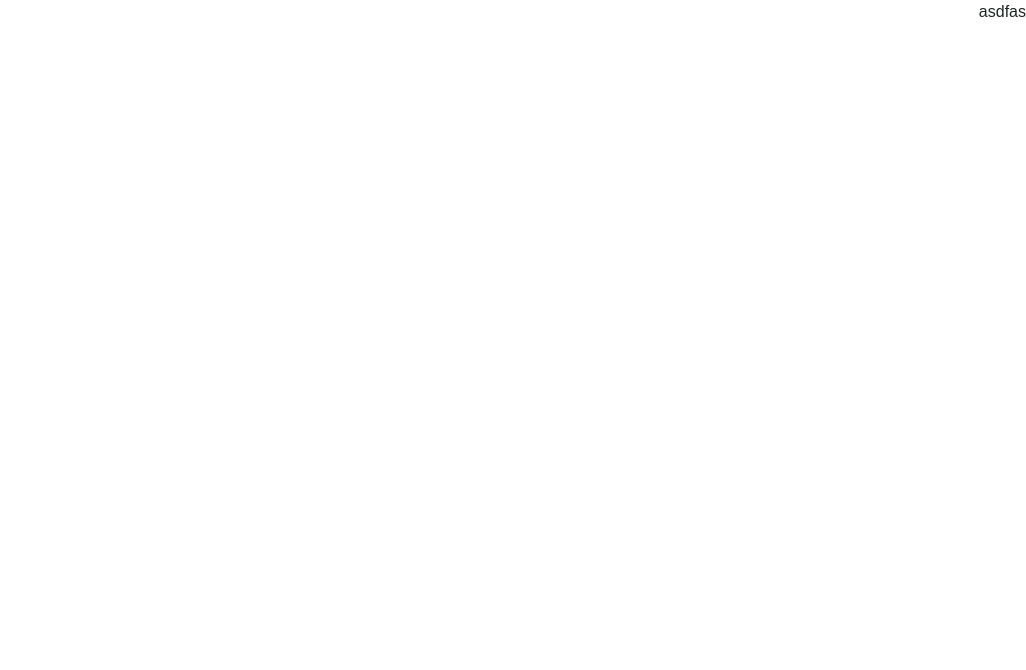
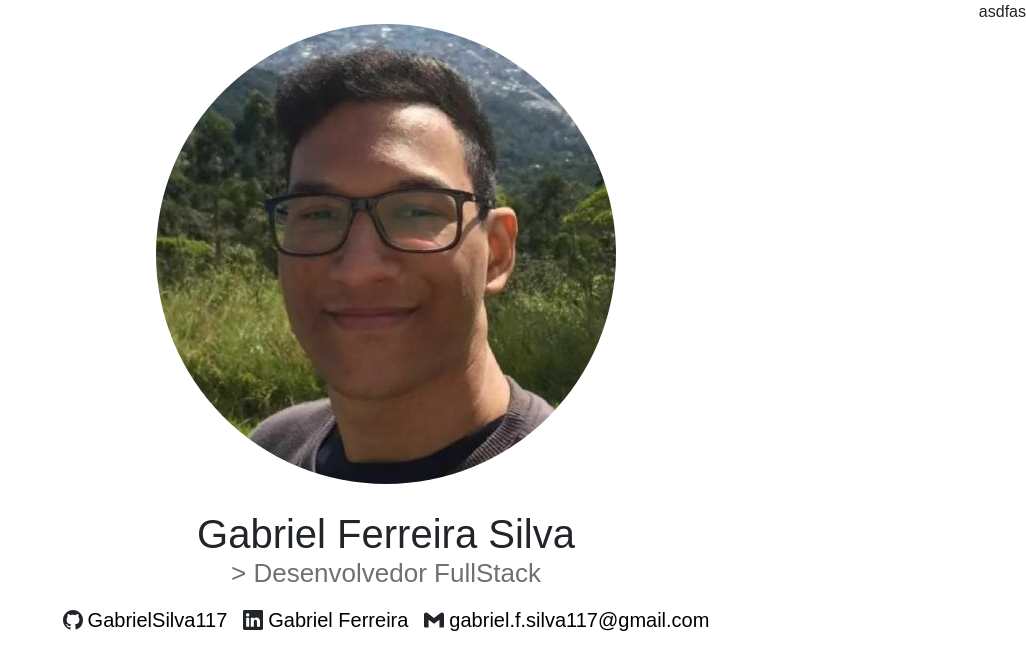
Before and after one commit to GabrielSilva117/personal-portfolio, a React (Create React App) app: page / in a window 1280 px wide. Shown: the top 670 px of the page, without its empty margins (254-1280 px from the left). Built offline with nearby package versions, Linux system fonts and the light colour scheme.

Commit message:
feat: Adds the Information Component

```diff
--- a/src/home/HomePage.js
+++ b/src/home/HomePage.js
@@ -1,12 +1,16 @@
 import React from 'react'
 import './header/header.css'
 import HeaderBar from './header/HeaderBar'
+import InfoContainer from './info/InfoContainer'
 const HomePage = () => {
   return (
     <div>
       <section className="header-section">
         <HeaderBar />
       </section>
+      <section>
+        <InfoContainer />
+      </section>
     </div>
   )
 }
--- /dev/null
+++ b/src/home/info/InfoContainer.js
@@ -0,0 +1,41 @@
+import React from 'react'
+import pic from '../../assets/images/92172232.jpeg'
+import { BsGithub, BsLinkedin } from 'react-icons/bs'
+import { SiGmail } from 'react-icons/si'
+import './info.css'
+
+const InfoContainer = () => {
+  return (
+    <div className="info-section">
+      <div className="info-profile-img">
+        <figure>
+          <img src={pic} alt="" className="prof-pic" />
+        </figure>
+      </div>
+      <div className="info-text">
+        <h1>Gabriel Ferreira Silva</h1>
+        <h2>{'>'} Desenvolvedor FullStack </h2>
+      </div>
+      <div className="info-skills">
+        <div className="info-skill-box">
+          <BsGithub />
+          <a href="https://github.com/GabrielSilva117">GabrielSilva117</a>
+        </div>
+        <div className="info-skill-box">
+          <BsLinkedin />
+          <a href="https://www.linkedin.com/in/gabriel-ferreira-554842217/">
+            Gabriel Ferreira
+          </a>
+        </div>
+        <div className="info-skill-box">
+          <SiGmail />
+          <a href="gabriel.f.silva117@gmail.com">
+            gabriel.f.silva117@gmail.com
+          </a>
+        </div>
+      </div>
+    </div>
+  )
+}
+
+export default InfoContainer
--- /dev/null
+++ b/src/home/info/info.css
@@ -0,0 +1,43 @@
+.info-section {
+  display: grid;
+  justify-content: center;
+}
+
+.info-profile-img {
+  display: flex;
+  justify-content: center;
+}
+.prof-pic {
+  border-radius: 80%;
+}
+
+.info-text {
+  text-align: center;
+  font-size: 30px;
+}
+
+.info-text h1 {
+  margin: 10px 0 0 0;
+}
+
+.info-text h2 {
+  color: rgb(116, 111, 111);
+  font-size: 26px;
+}
+
+.info-skills {
+  font-size: 20px;
+  display: flex;
+}
+
+.info-skills div a {
+  color: black;
+  text-decoration: none;
+  padding-left: 5px;
+}
+
+.info-skill-box {
+  padding: 8px;
+  display: flex;
+  align-items: center;
+}
```
